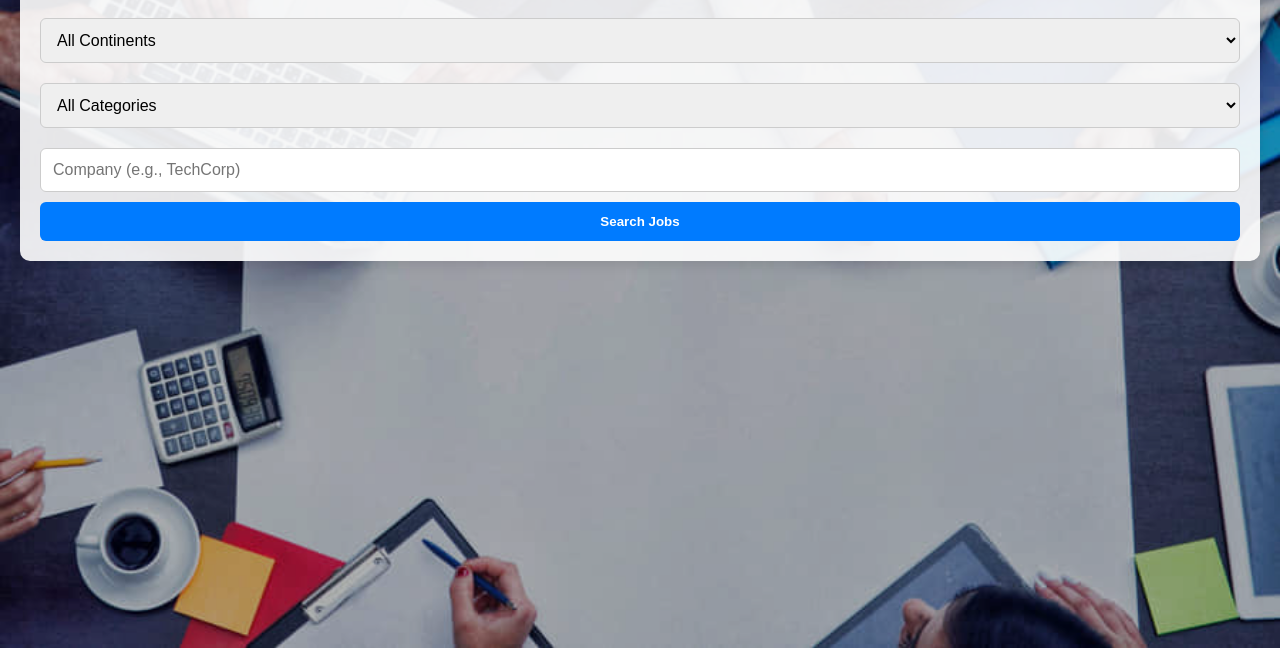
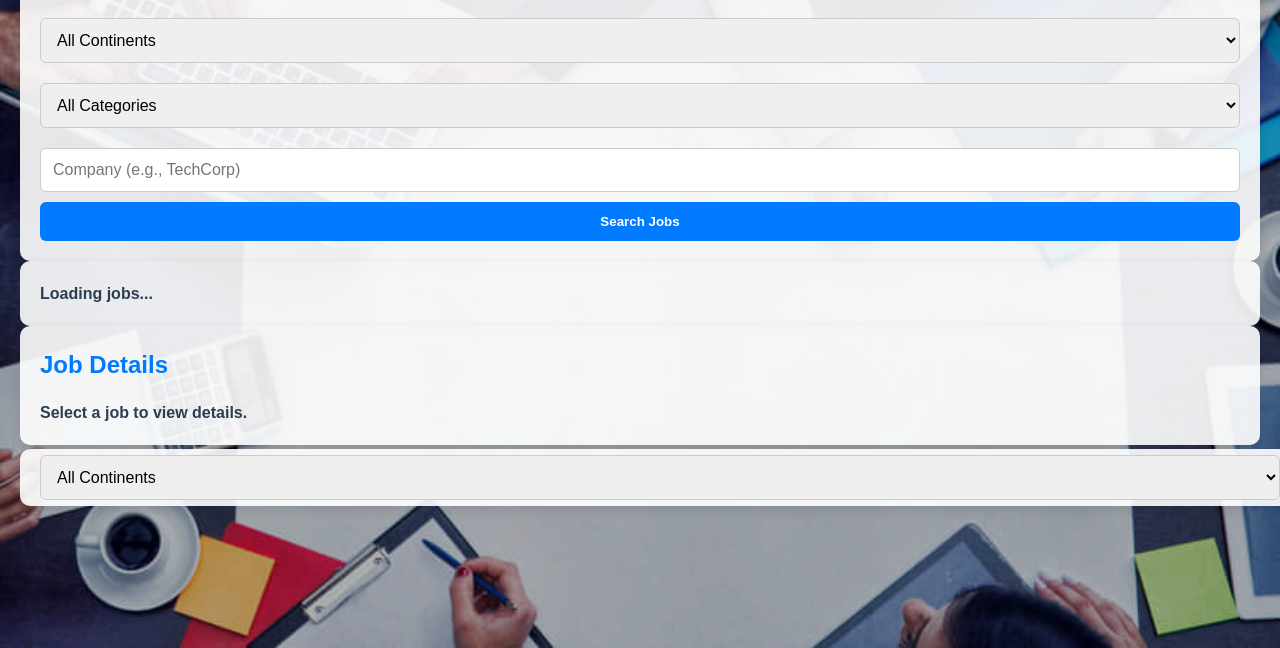
Before and after one commit to Evian1k/Job-Finder-app1, a plain HTML site: page index.html in a window 1280 px wide. Shown: the part 152-800 px from the top of the page. Drawn offline with Linux system fonts and the light colour scheme.

Commit message:
added update

```diff
--- a/index.html
+++ b/index.html
@@ -29,3 +29,22 @@
             <input type="text" id="company" placeholder="Company (e.g., TechCorp)">
             <button onclick="filterJobs()">Search Jobs</button>
         </section>
+        <section class="job-list" id="jobList">
+            <p>Loading jobs...</p>
+        </section>
+        <section class="job-details" id="jobDetails">
+            <h2>Job Details</h2>
+            <div id="detailsContent">Select a job to view details.</div>
+        </section>
+        <secti class="search-container">
+          <select id="continent">
+              <option value="">All Continents</option>
+              <option value="Africa">Africa</option>
+              <option value="Asia">Asia</option>
+              <option value="Australia">Australia</option>
+              <option value="Europe">Europe</option>
+              <option value="North America">North America</option>
+              <option value="South America">South America</option>
+              <option value="Antarctica">Antarctica</option>
+              <option value="Remote">Remote</option>
+          </select>
```
